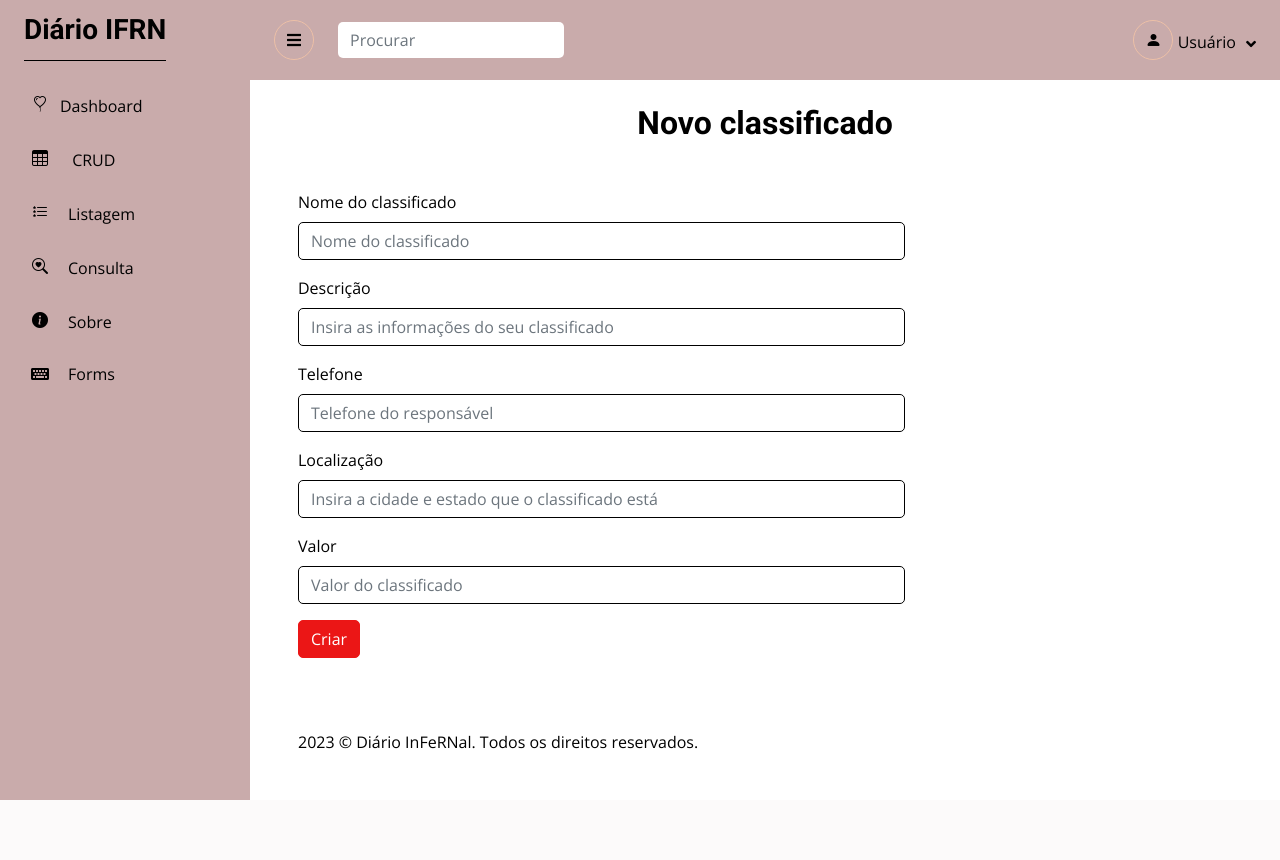
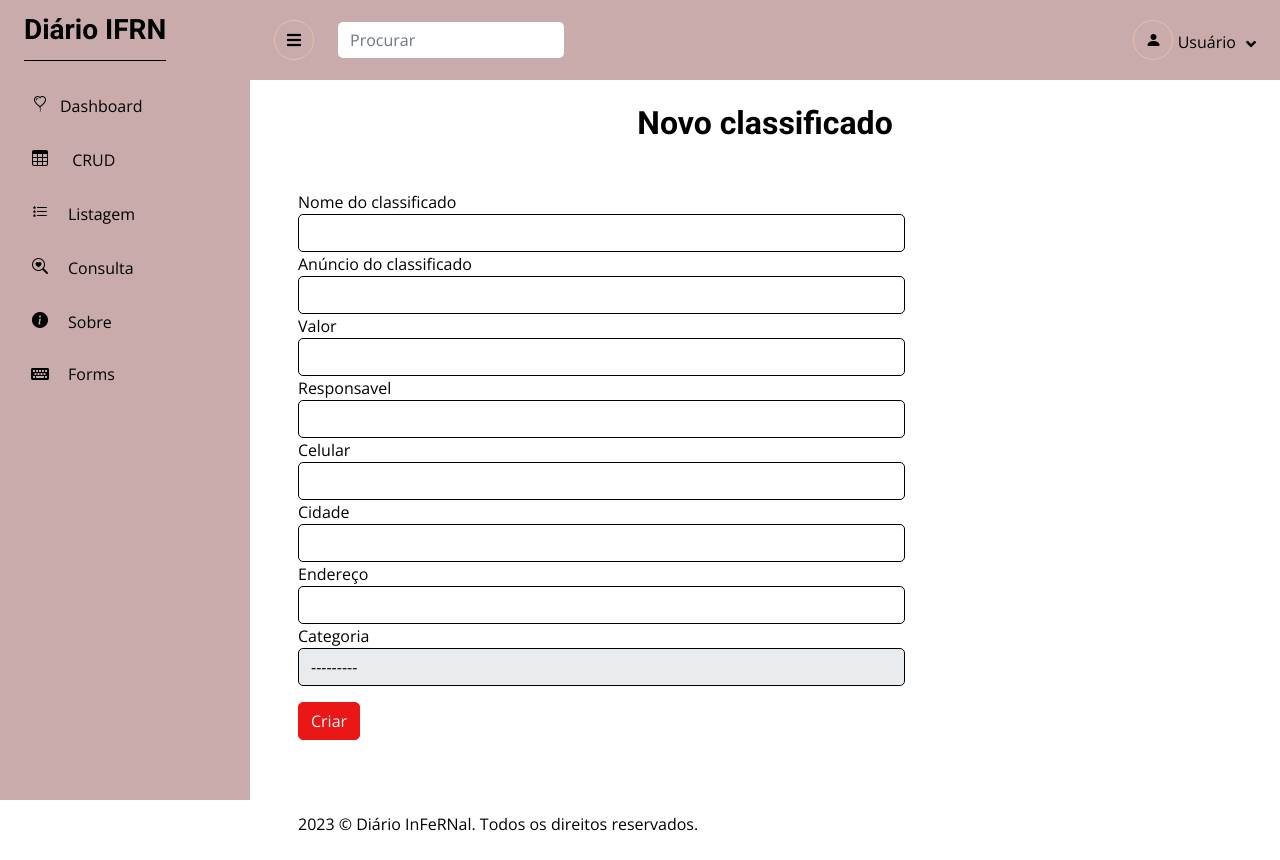
Before and after one commit to nataliaalvs/classificados, a Django app: template myapp/templates/create.html in a window 1280 px wide. Before the commit the page ends 800 px from the top, so only its background shows below. Run offline with Django 4.2, Linux system fonts and the light colour scheme; the template is opened without the code that fills it: values that come from a table or form of the project are taken from there, others are empty; some libraries are stand-ins or nearby versions.

Commit message:
read e create com alguns ajustes

```diff
--- a/classificados/settings.py
+++ b/classificados/settings.py
@@ -116,6 +116,7 @@ USE_TZ = True
 
 # Static files (CSS, JavaScript, Images)
 # https://docs.djangoproject.com/en/4.1/howto/static-files/
+CRISPY_TEMPLATE_PACK = 'bootstrap4'
 
 STATIC_URL = 'static/'
 # STATICFILES_DIRS = os.path.join(BASE_DIR, 'static'),
--- a/classificados/urls.py
+++ b/classificados/urls.py
@@ -21,9 +21,7 @@ urlpatterns = [
     # path('', home, name='home'),
     path('', inicio, name='inicio'),
     path('sobre/', sobre, name='sobre'),
-    path('detalhes/', detalhes, name='detalhes'),
+    path('detalhes/<int:id>', detalhes, name='detalhes'),
     path('form/', form, name='form'),
-    path('novo/', crud, name='crud'),
-    path('createAnuncio/', createAnuncio, name="create"),
-
+    path('create/', crud, name='create'),
 ]
--- a/myapp/forms.py
+++ b/myapp/forms.py
@@ -5,3 +5,13 @@ class AnunciosForm(ModelForm):
     class Meta:
         model = Anuncios
         fields = ["titulo", "anuncio", "valor", "responsavel", "celular", "cidade", "endereco", "categoria"]
+        labels = {
+            "titulo": "Nome do classificado",
+            "anuncio": "Anúncio do classificado",
+            "valor":"Valor",
+            "responsavel": "Responsavel",
+            "celular": "Celular",
+            "cidade": "Cidade",
+            "endereco": "Endereço",
+            "categoria": "Categoria",
+        }
--- a/myapp/static/css/style.css
+++ b/myapp/static/css/style.css
@@ -7,7 +7,9 @@
     --light: #6C7293;
     --dark: #000000;
 }
-
+.asteriskField {
+    display: none;
+}
 .back-to-top {
     position: fixed;
     display: none;
--- a/myapp/templates/base.html
+++ b/myapp/templates/base.html
@@ -59,7 +59,7 @@
                             <a href="{% static 'element.html' %}" class="dropdown-item">Other Elements</a>
                         </div>
                     </div> -->
-                    <a href="{% url 'crud' %}" class="nav-item nav-link"><i class="bi bi-table me-2"></i> CRUD</a>
+                    <a href="{% url 'create' %}" class="nav-item nav-link"><i class="bi bi-table me-2"></i> CRUD</a>
                     <a href="{% static 'table.html' %}" class="nav-item nav-link"><i class="bi bi-list-stars me-2"></i>Listagem</a>
                     <a href="{% static 'chart.html' %}" class="nav-item nav-link"><i class="bi bi-search-heart me-2"></i>Consulta</a>
                     <a href="{% url 'sobre' %}" class="nav-item nav-link"><i class="bi bi-info-circle-fill me-2"></i>Sobre</a>
--- a/myapp/templates/create.html
+++ b/myapp/templates/create.html
@@ -1,32 +1,14 @@
 {% extends 'base.html' %}
-
+{% load static %}
+{% load crispy_forms_tags %}
 {% block content %}
 <h2 class="mb-4 text-center">Novo classificado</h2>
 <div class="col-sm-12 col-xl-8">
     <div class="bg-secondary rounded h-100 p-4">
-        <form>
-            <div class="mb-3">
-                <label for="exampleInputEmail1" class="form-label">Nome do classificado</label>
-                <input type="email" class="form-control" id="exampleInputEmail1"
-                    aria-describedby="emailHelp" placeholder="Nome do classificado">
-            </div>
-            <div class="mb-3">
-                <label for="exampleInputPassword1" class="form-label">Descrição</label>
-                <input type="password" class="form-control" id="exampleInputPassword1" placeholder="Insira as informações do seu classificado">
-            </div>
-            <div class="mb-3">
-                <label for="exampleInputPassword1" class="form-label">Telefone</label>
-                <input type="number" class="form-control" id="exampleInputPassword1" placeholder="Telefone do responsável">
-            </div>
-            <div class="mb-3">
-                <label for="exampleInputPassword1" class="form-label">Localização</label>
-                <input type="password" class="form-control" id="exampleInputPassword1" placeholder="Insira a cidade e estado que o classificado está">
-            </div>
-            <div class="mb-3">
-                <label for="exampleInputPassword1" class="form-label">Valor</label>
-                <input type="number" class="form-control" id="exampleInputPassword1" placeholder="Valor do classificado">
-            </div>
-            <button type="submit" class="btn btn-primary">Criar</button>
+        <form method="post">
+            {% csrf_token %}
+            {{formAnuncio|crispy}}
+            <button type="submit" class=" mt-3 btn btn-primary">Criar</button>
         </form>
     </div>
 </div>
```
Also changed, not shown: myapp/templates/createAnuncio.html (deleted, +0 -15 lines), myapp/templates/detalhes.html (+8 -10 lines), myapp/templates/index.html (+8 -7 lines), myapp/views.py (+6 -10 lines).
